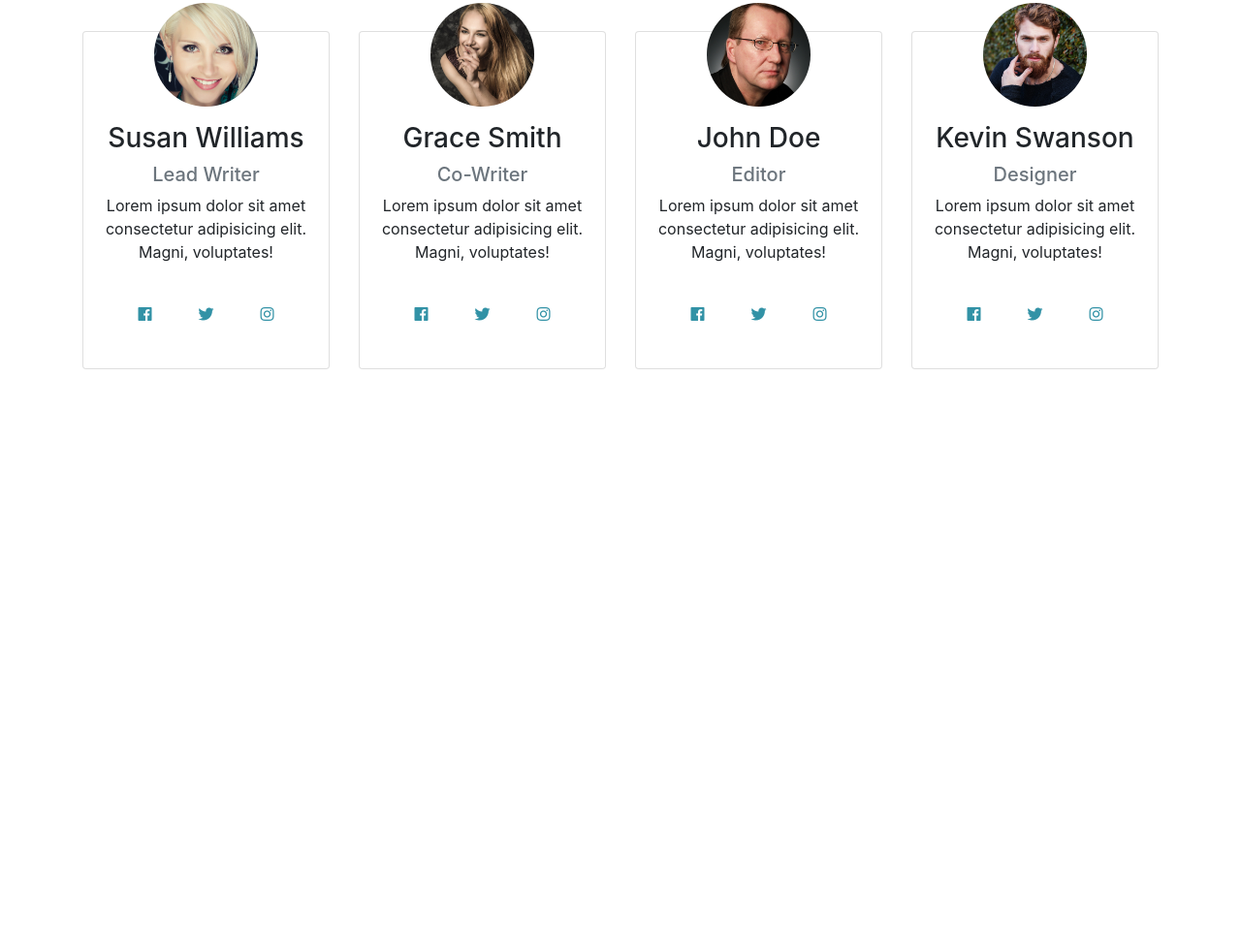
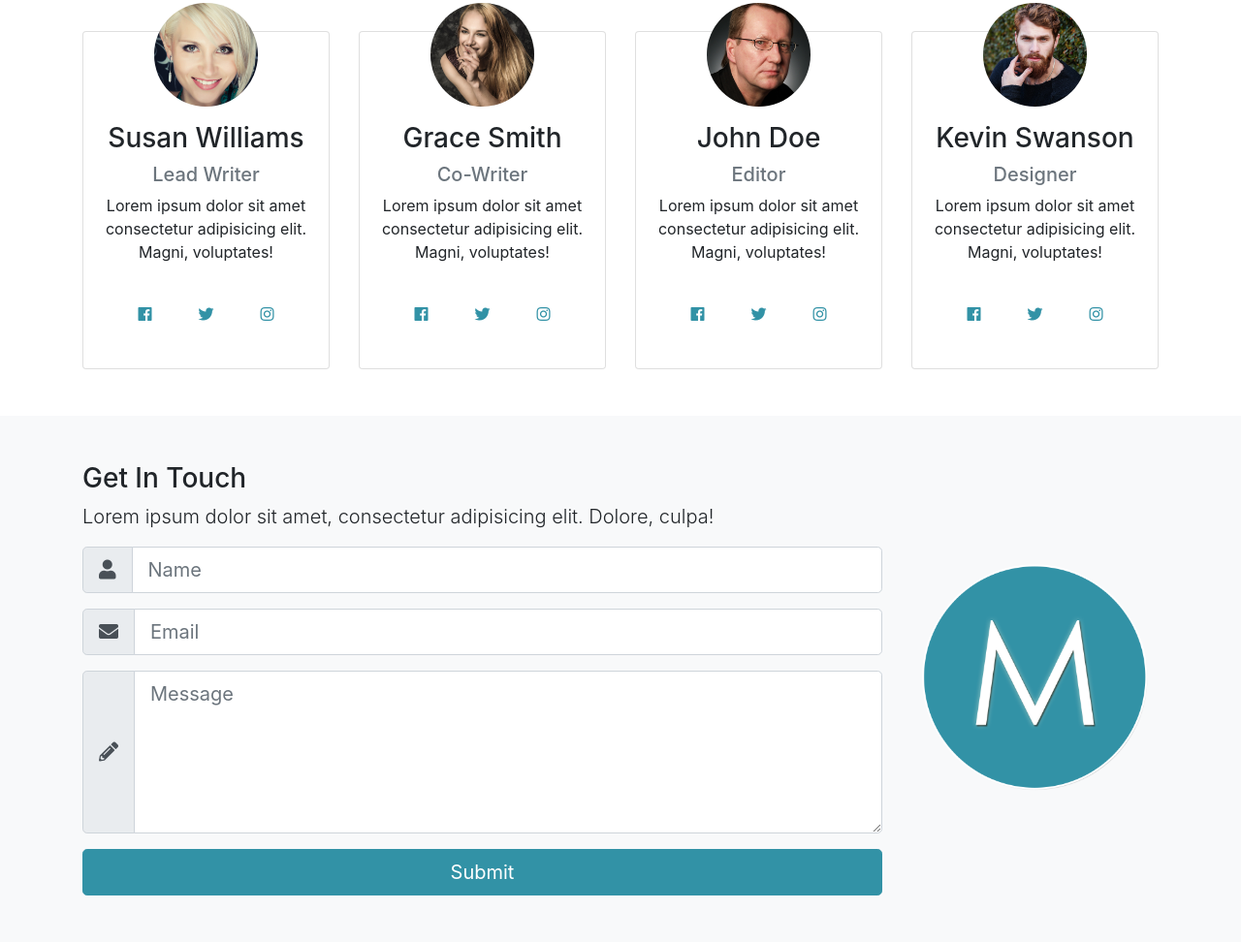
Before and after one commit to trinhvinhtruong96/bootstrap-mizuxe-book-theme, a plain HTML site: page index.html in a window 1280 px wide. Shown: the part 2121-3093 px from the top of the page at 97% size. Before the commit the page ends 2550 px from the top, so only its background shows below. Drawn offline with nearby package versions, Linux system fonts and the light colour scheme.

Commit message:
51. Contact & Footer

```diff
--- a/index.html
+++ b/index.html
@@ -340,6 +340,50 @@
     </div>
   </section>
 
+  <section id="contact" class="bg-light py-5">
+    <div class="container">
+      <div class="row">
+        <div class="col-lg-9">
+          <h3>Get In Touch</h3>
+          <p class="lead">Lorem ipsum dolor sit amet, consectetur adipisicing elit. Dolore, culpa!</p>
+          <form>
+
+            <div class="input-group input-group-lg mb-3">
+              <div class="input-group-prepend">
+                <span class="input-group-text">
+                  <i class="fas fa-user"></i>
+                </span>
+              </div>
+              <input type="text" class="form-control form-control-lg" placeholder="Name">
+            </div>
+
+            <div class="input-group input-group-lg mb-3">
+              <div class="input-group-prepend">
+                <span class="input-group-text">
+                  <i class="fas fa-envelope"></i>
+                </span>
+              </div>
+              <input type="email" class="form-control form-control-lg" placeholder="Email">
+            </div>
+
+            <div class="input-group input-group-lg mb-3">
+              <div class="input-group-prepend">
+                <span class="input-group-text">
+                  <i class="fas fa-pencil-alt"></i>
+                </span>
+              </div>
+              <textarea class="form-control form-control-lg" placeholder="Message" rows="5"></textarea>
+            </div>
+            <input type="submit" value="Submit" class="btn btn-primary btn-block btn-lg">
+          </form>
+        </div>
+        <div class="col-lg-3 align-self-center">
+          <img src="./img/mlogo.png" alt="" class="img-fluid">
+        </div>
+      </div>
+    </div>
+  </section>
+
 
   <script src="https://code.jquery.com/jquery-3.3.1.min.js"
     integrity="sha256-FgpCb/KJQlLNfOu91ta32o/NMZxltwRo8QtmkMRdAu8=" crossorigin="anonymous"></script>
```
